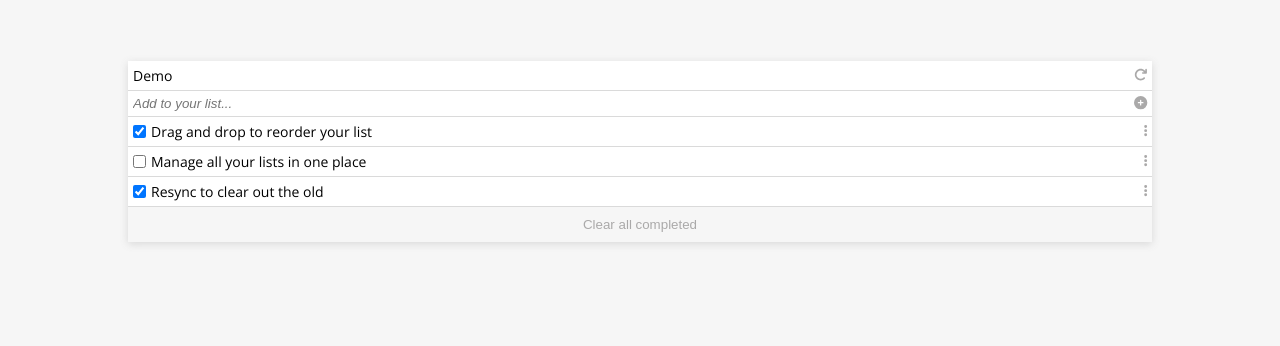
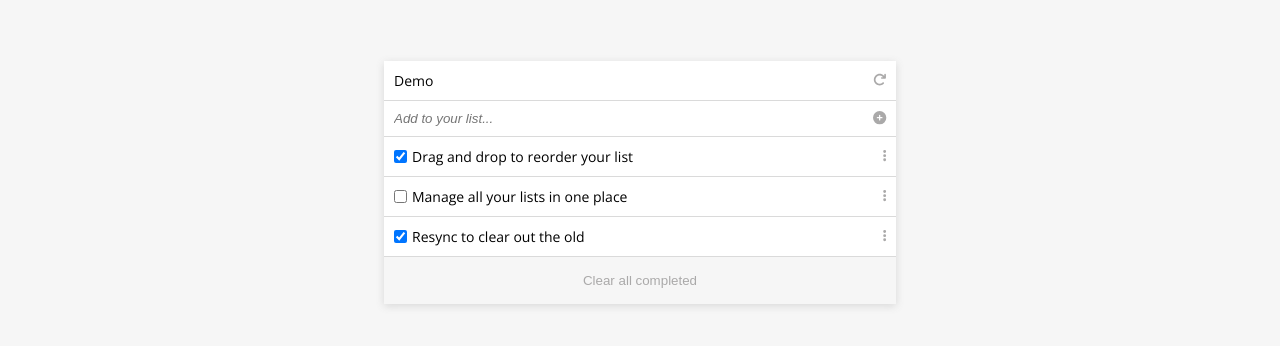
Before and after one commit to dqarias/To-Do-list, a website built with webpack: page src/index.html in a window 1280 px wide. Shown: the part 94-440 px from the top of the page. Built offline with nearby package versions, Linux system fonts and the light colour scheme.

Commit message:
Update styling for desktop

```diff
--- a/src/style.css
+++ b/src/style.css
@@ -51,7 +51,7 @@ button:hover {
   display: flex;
   justify-content: space-between;
   align-items: center;
-  padding: 0.5rem;
+  padding: 1rem;
   border-bottom: 1px solid #dadada;
 }
 
@@ -59,7 +59,7 @@ button:hover {
   display: flex;
   justify-content: space-between;
   align-items: center;
-  padding: 0.5rem;
+  padding: 1rem;
   border-bottom: 1px solid #dadada;
 }
 
@@ -80,7 +80,7 @@ button:hover {
   display: flex;
   align-items: center;
   justify-content: space-between;
-  padding: 0.5rem;
+  padding: 1rem;
   border-bottom: 1px solid #dadada;
 }
 
@@ -98,9 +98,21 @@ button:hover {
   display: flex;
   justify-content: center;
   align-items: center;
-  padding: 1rem;
+  padding: 1.6rem;
 }
 
 .btn-remove:hover {
   text-decoration: underline;
 }
+
+@media (min-width: 768px) {
+  .todos__title {
+    text-align: center;
+    margin-top: 5%;
+  }
+
+  .todos__container {
+    width: 40%;
+    margin: 5% auto;
+  }
+}
```
Also changed, not shown: dist/index.html, 1 other file.
